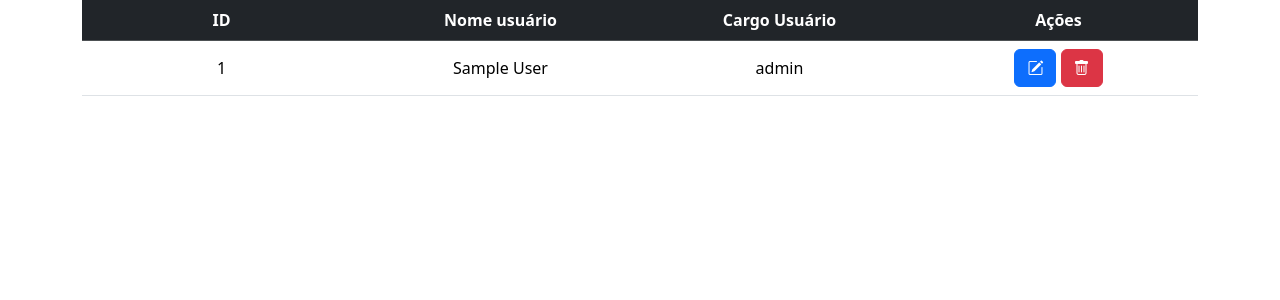
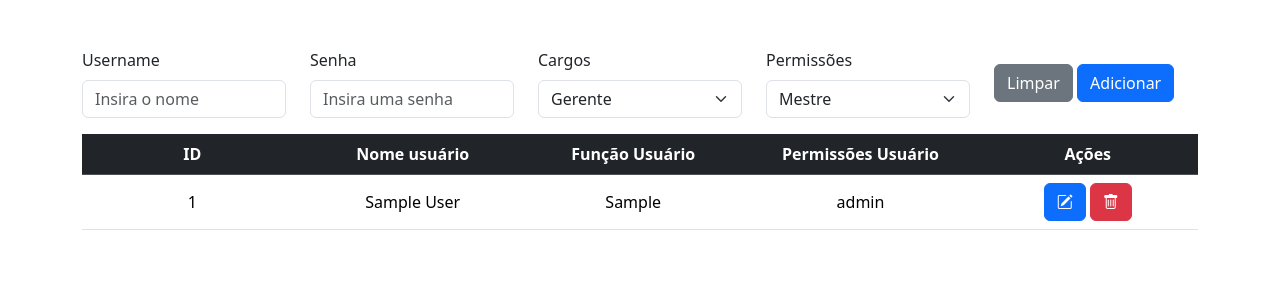
Before and after one commit to vToshio/simple-projects, a Flask app: page / in a window 1280 px wide. Shown: the top 300 px of the page. Run offline with Flask 3, Linux system fonts and the light colour scheme; tables that the repository leaves empty hold one stand-in row (values such as "Sample post"); some libraries are stand-ins or nearby versions.

Commit message:
feat: adicionada a feature de adicionar um registro no banco de dados

```diff
--- a/mysql_connection_python/app/models.py
+++ b/mysql_connection_python/app/models.py
@@ -9,6 +9,7 @@ class User(db.Model):
     id = db.Column(db.Integer, primary_key=True, autoincrement=True)
     name = db.Column(db.String(30), nullable=False)
     role = db.Column(db.String(20), nullable=False)
+    job = db.Column(db.String(20), nullable=False)
     passwd = db.Column(db.String(100), nullable=False)
 
     def __repr__(self) -> str:
--- /dev/null
+++ b/mysql_connection_python/app/static/script.js
@@ -0,0 +1,9 @@
+$(document).ready(function() {
+    $('#modalRemover').on('show.bs.modal', function(event) {
+        var btn = $(event.relatedTarget);
+        var user_id = btn.data('task-id');
+        var titulo = 'Editar Usuário (ID ' + user_id + ')'
+        $('#titulo-remover').text(titulo);
+        $('#modalRemover input[name=user_id]').val(user_id);
+    });
+});
--- /dev/null
+++ b/mysql_connection_python/app/templates/editar.html
@@ -0,0 +1,3 @@
+{% extends 'template.html' %}
+{% block content %}
+{% endblock %}
--- a/mysql_connection_python/app/templates/index.html
+++ b/mysql_connection_python/app/templates/index.html
@@ -1,42 +1,65 @@
-<!DOCTYPE html>
-<html lang="en">
-<head>
-    <meta charset="UTF-8">
-    <meta name="viewport" content="width=device-width, initial-scale=1.0">
-    <link rel="stylesheet" href="https://cdn.jsdelivr.net/npm/bootstrap@5.3.3/dist/css/bootstrap.min.css">
-    <link rel="stylesheet" href="https://cdn.jsdelivr.net/npm/bootstrap-icons@1.3.0/font/bootstrap-icons.css">
-    <title>{{ nome }}</title>
-</head>
-<body>
-    <div id="modalEditar" class="modal" tabindex="-1">
-        <div class="modal-dialog">
+{% extends 'template.html' %}
+{% block content %}
+<section id="modalRemover" class="modal" tabindex="-1">
+    <div class="modal-dialog modal-md">
         <div class="modal-content">
             <div class="modal-header">
+                <h5 class="modal-title" id="titulo-remover"></h5>
                 <button class="btn-close" data-bs-dismiss="modal" aria-label="btn-close"></button>
             </div>
+            <form action="">
+                <input type="hidden" name="user_id">
                 <div class="modal-body">
-
+                    <p>Você realmente deseja excluir esse usuário?</p>
+                    <p>Os dados não poderão ser recuperados posteriormente...</p>
                 </div>
                 <div class="modal-footer">
-
+                    <button type="button" class="btn btn-secondary" data-bs-dismiss="#modalRemover">Cancelar</button>
+                    <button type="submit" class="btn btn-danger">Remover Usuário</button>
+                </div>
+            </form>
         </div>
     </div>
+</section>
+
+<section>
+    <div class="container mt-5 mb-3">
+        <form action="{{ url_for('views.create')}}" method="post">
+            <fieldset class="row align-items-center">
+                <div class="col">
+                    <label for="username" class="form-label">Username</label>
+                    <input name="username" class="form-control" type="text" placeholder="Insira o nome" maxlength="30" required>
                 </div>
+                <div class="col">
+                    <label for="password" class="form-label">Senha</label>
+                    <input class="form-control" type="password" name="password" placeholder="Insira uma senha" minlength="16" required>
                 </div>
-
-    <section id="modalRemover" class="modal" tabindex="-1">
-        <div class="modal-dialog modal-sm">
-            <div class="modal-content">
-                <div class="modal-header">
-                    <button class="btn-close" data-bs-dismiss="modal" aria-label="btn-close"></button>
+                <div class="col">
+                    <label for="job" class="form-label">Cargos</label>
+                    <select name="job" class="form-select" required>
+                        <option value="Gerente">Gerente</option>
+                        <option value="Auxiliar de Produção">Auxiliar de Produção</option>
+                        <option value="Contador">Contador</option>
+                        <option value="Recepcionista">Recepcionista</option>
+                        <option value="Motorista">Motorista</option>
+                        <option value="Telefonista">Telefonista</option>
+                        <option value="Vendedor">Vendedor</option>
+                    </select>
                 </div>
-                <div class="modal-body">
-
+                <div class="col">
+                    <label for="role" class="form-label">Permissões</label>
+                    <select name="role" class="form-select">
+                        <option value="master">Mestre</option>
+                        <option value="admin">Administrador</option>
+                        <option value="user">Usuário Comum</option>
+                    </select>
                 </div>
-                <div class="modal-footer">
-
+                <div class="col">
+                    <button type="reset" class="btn btn-secondary">Limpar</button>
+                    <button type="submit" class="btn btn-primary">Adicionar</button>
                 </div>
-            </div>
+            </fieldset>
+        </form>
     </div>
 </section>
 
@@ -47,7 +70,8 @@
                 <tr>
                     <th class="col-sm-1">ID</th>
                     <th class="col-sm-1">Nome usuário</td>
-                        <th class="col-sm-1">Cargo Usuário</td>
+                    <th class="col-sm-1">Função Usuário</th>
+                    <th class="col-sm-1">Permissões Usuário</td>
                     <th class="col-sm-1">Ações</th>
                 </tr>
             </thead>
@@ -56,12 +80,13 @@
                 <tr scope="row col-sm-1">
                     <td> {{ user.id }} </td>
                     <td> {{ user.name }}</td>
+                    <td> {{ user.job }}</td>
                     <td> {{ user.role }}</td>
                     <td>
-                            <button type="button" data-bs-toggle="modal" data-bs-target="#modalEditar" class="btn btn-primary">
+                        <button type="button" data-bs-toggle="modal" class="btn btn-primary">
                             <i class="bi bi-pencil-square"></i>
                         </button>
-                            <button type="button" data-bs-toggle="modal" data-bs-target="#modalRemover" class="btn btn-danger">
+                        <button type="button" data-bs-toggle="modal" data-bs-target="#modalRemover" data-task-id="{{ user.id    }}" class="btn btn-danger">
                             <i class="bi bi-trash"></i>
                         </button>
                     </td>
@@ -71,8 +96,4 @@
         </table>
     </div>
 </section>
-
-    <script src="https://cdn.jsdelivr.net/npm/@popperjs/core@2.11.8/dist/umd/popper.min.js" integrity="sha384-I7E8VVD/ismYTF4hNIPjVp/Zjvgyol6VFvRkX/vR+Vc4jQkC+hVqc2pM8ODewa9r" crossorigin="anonymous"></script>
-    <script src="https://cdn.jsdelivr.net/npm/bootstrap@5.3.3/dist/js/bootstrap.min.js" integrity="sha384-0pUGZvbkm6XF6gxjEnlmuGrJXVbNuzT9qBBavbLwCsOGabYfZo0T0to5eqruptLy" crossorigin="anonymous"></script>
-</body>
-</html>
+{% endblock %}
--- /dev/null
+++ b/mysql_connection_python/app/templates/template.html
@@ -0,0 +1,20 @@
+<!DOCTYPE html>
+<html lang="en">
+<head>
+    <meta charset="UTF-8">
+    <meta name="viewport" content="width=device-width, initial-scale=1.0">
+    <link rel="stylesheet" href="https://cdn.jsdelivr.net/npm/bootstrap@5.3.3/dist/css/bootstrap.min.css">
+    <link rel="stylesheet" href="https://cdn.jsdelivr.net/npm/bootstrap-icons@1.3.0/font/bootstrap-icons.css">
+    <title>{{ nome }}</title>
+</head>
+<body>
+
+    {% block content %}
+    {% endblock %}
+
+    <script src="https://cdn.jsdelivr.net/npm/@popperjs/core@2.11.8/dist/umd/popper.min.js" integrity="sha384-I7E8VVD/ismYTF4hNIPjVp/Zjvgyol6VFvRkX/vR+Vc4jQkC+hVqc2pM8ODewa9r" crossorigin="anonymous"></script>
+    <script src="https://cdn.jsdelivr.net/npm/bootstrap@5.3.3/dist/js/bootstrap.min.js" integrity="sha384-0pUGZvbkm6XF6gxjEnlmuGrJXVbNuzT9qBBavbLwCsOGabYfZo0T0to5eqruptLy" crossorigin="anonymous"></script>
+    <script src="https://ajax.googleapis.com/ajax/libs/jquery/3.7.1/jquery.min.js"></script>
+    <script src="{{ url_for('static', filename='script.js') }}"></script>
+</body>
+</html>
--- a/mysql_connection_python/app/views.py
+++ b/mysql_connection_python/app/views.py
@@ -1,4 +1,5 @@
-from flask import Blueprint, render_template
+from flask import Blueprint, render_template, flash, redirect, url_for, request
+from __init__ import db
 from models import User
 
 views = Blueprint('views', __name__)
@@ -7,3 +8,29 @@ views = Blueprint('views', __name__)
 def index():
     user_list = User.query.order_by(User.id)
     return render_template('index.html', nome='teste.py', users_list=user_list)
+
+@views.route('/adicionar', methods=['POST'])
+def create():
+    name = request.form['username']
+    password = request.form['password']
+    job = request.form['job']
+    role = request.form['role']
+
+    cadastro = User.query.filter_by(name=name).first()
+    if cadastro:
+        flash('Usuário já cadastrado.', 'error')
+        return redirect(url_for('views.index'))
+
+    new_register = User(name=name, passwd=password, job=job, role=role)
+    db.session.add(new_register)
+    db.session.commit()
+
+    return redirect(url_for('views.index'))
+
+@views.route('/remover')
+def remove():
+    pass
+
+@views.route('/editar/<int:id>')
+def edit(id):
+    pass
```
Also changed, not shown: mysql_connection_python/app/create_database.py (+5 -4 lines), mysql_connection_python/README.md. Lines whose indentation alone changed are shown as unchanged.
